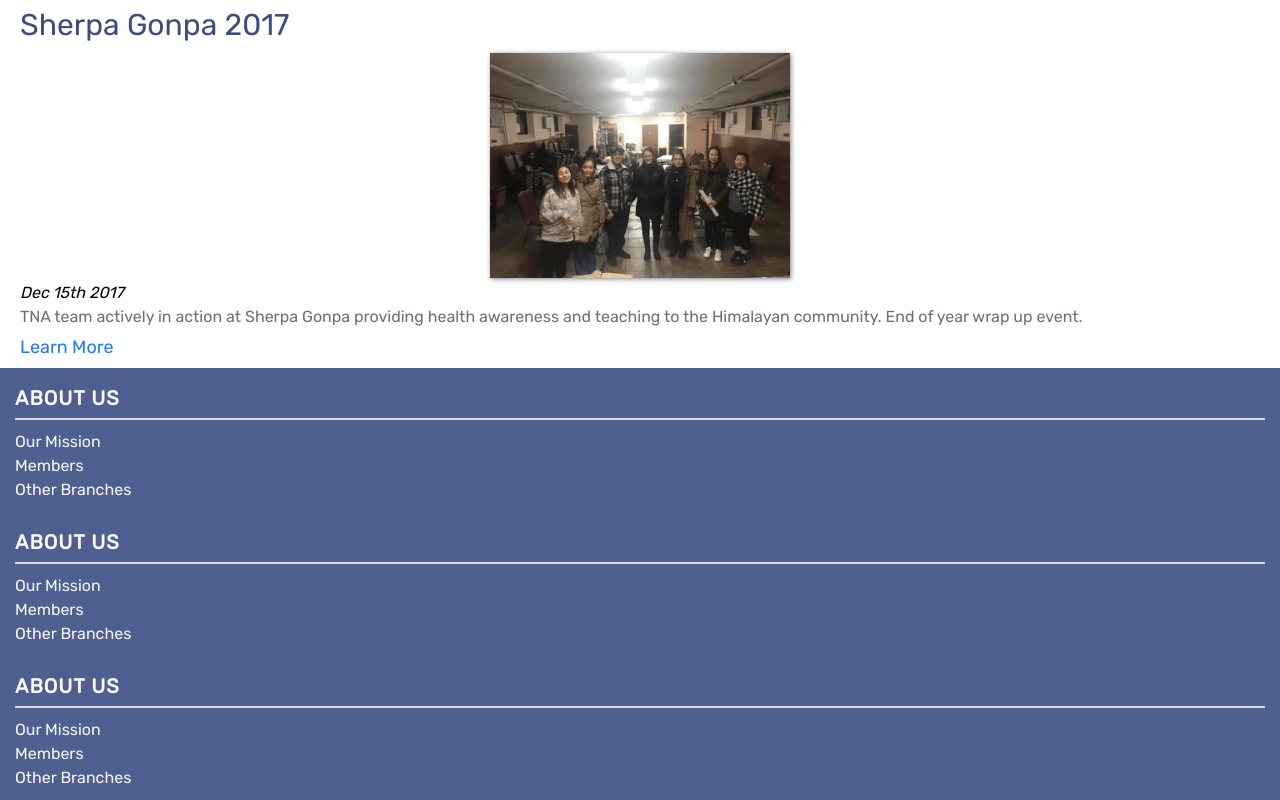
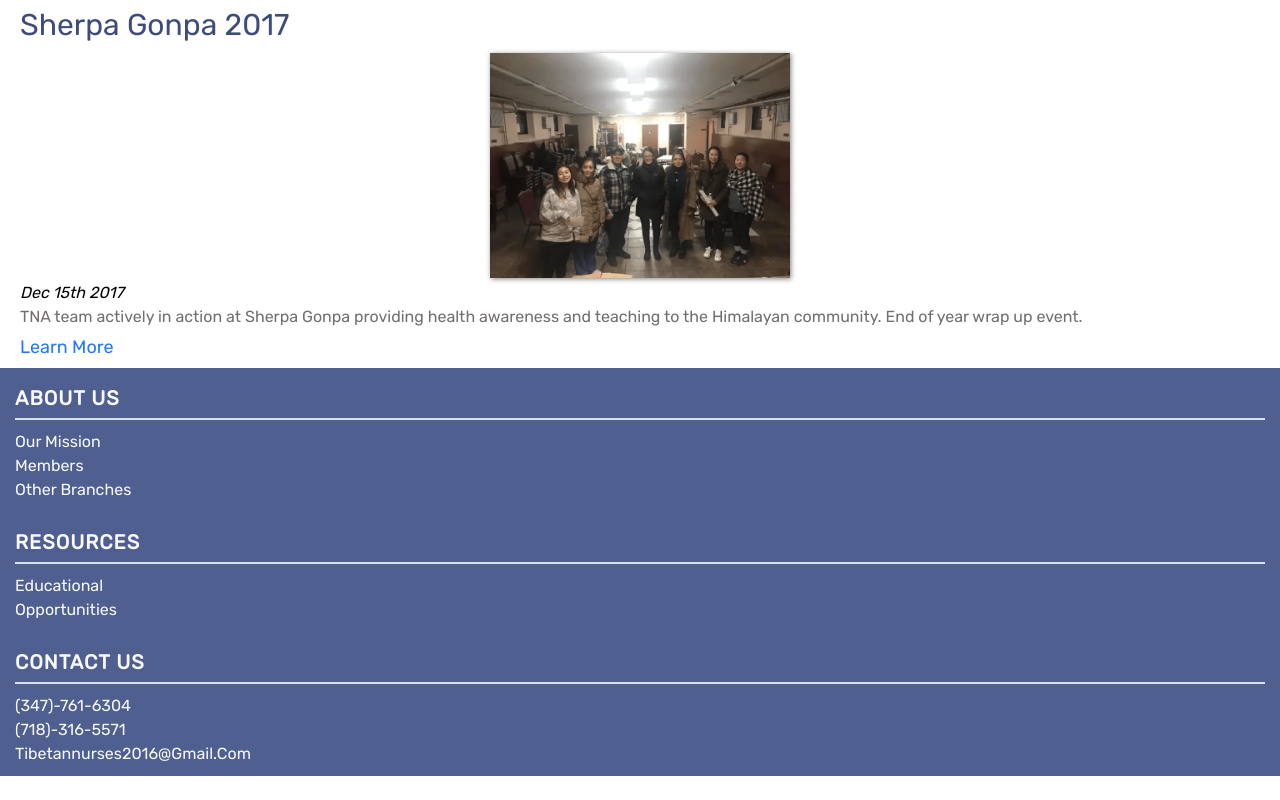
Before and after one commit to TenNga/Tibetan-Nurses-Association, a React (Create React App) app: page / in a window 1280 px wide. Shown: the part 3171-3971 px from the top of the page. After the commit the page ends 3947 px from the top, so only its background shows below. Built offline with nearby package versions, Linux system fonts and the light colour scheme.

Commit message:
footer populated with contents

```diff
--- a/src/Components/FooterSection.js
+++ b/src/Components/FooterSection.js
@@ -1,14 +1,15 @@
 import React from 'react';
 import './css/FooterSection.css';
 
-const FooterSection = () => {
+const FooterSection = (props) => {
+    const handleSubHeader = () => {
+        return props.sectionData.subHeader.map(subHeader => <h4>{subHeader}</h4>)
+    }
     return(
         <div className="footer-section">
-            <h1>about us</h1>
+            <h1>{props.sectionData.header}</h1>
             <div className="footer-subsection">
-                <h4>our mission</h4>
-                <h4>members</h4>
-                <h4>other branches</h4>
+               {handleSubHeader()}
             </div>
         </div>
     )
--- a/src/Container/Footer.js
+++ b/src/Container/Footer.js
@@ -3,11 +3,18 @@ import './css/Footer.css';
 import FooterSection from '../Components/FooterSection';
 
 const Footer = () => {
+    const footerData = [
+        {header: "about us", subHeader: ["our mission", "members", "other branches"]},
+        {header: "Resources", subHeader: ["educational","opportunities"]},
+        {header: "contact us", subHeader: ["(347)-761-6304", "(718)-316-5571", "tibetannurses2016@gmail.com"]},
+    ]
+
+    const handleFooterSection = () => {
+       return footerData.map(data => <FooterSection sectionData={data} /> )
+    }
     return(
         <div className="footer-container">
-            <FooterSection />
-            <FooterSection />
-            <FooterSection />
+            {handleFooterSection()}
         </div>
     )
 }
```
